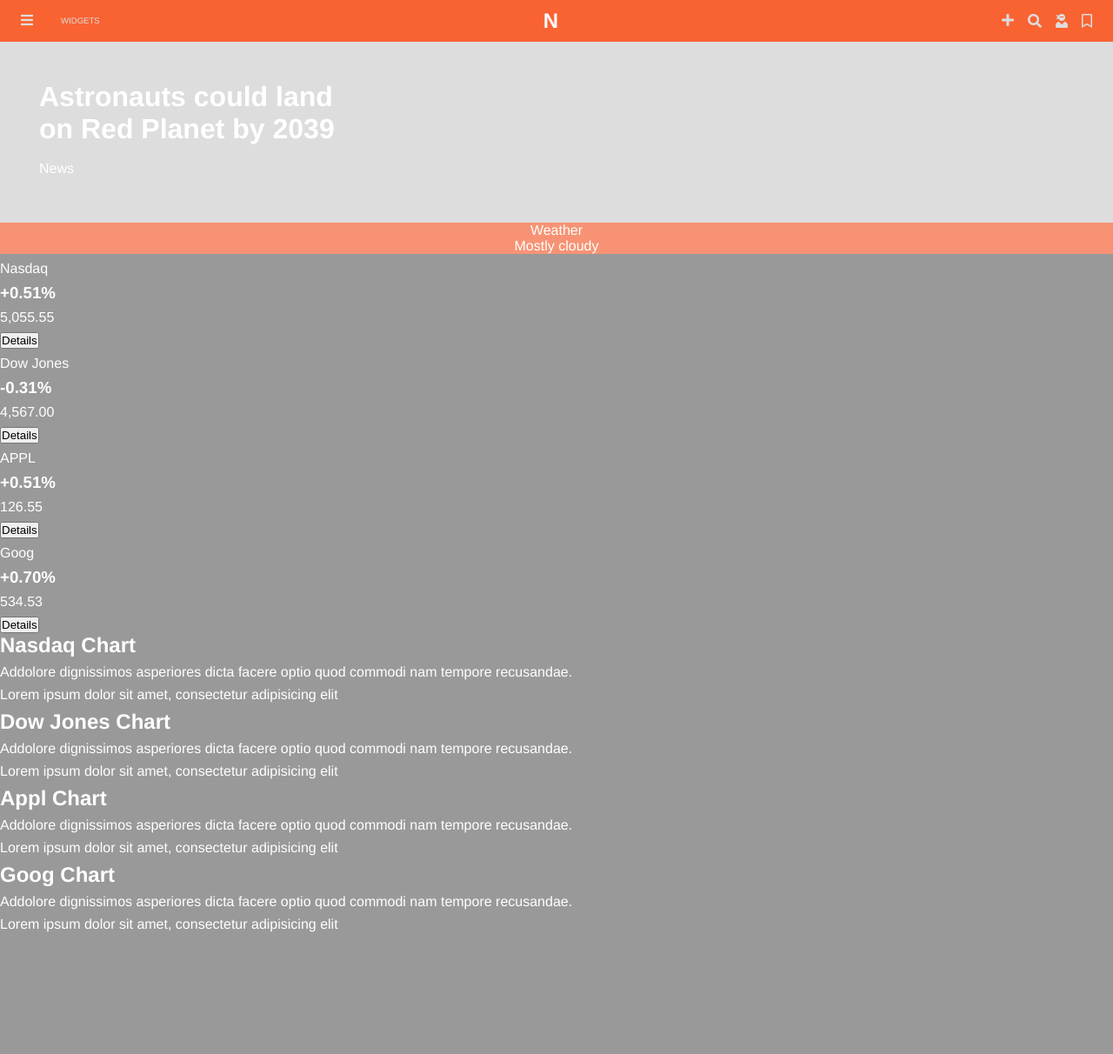
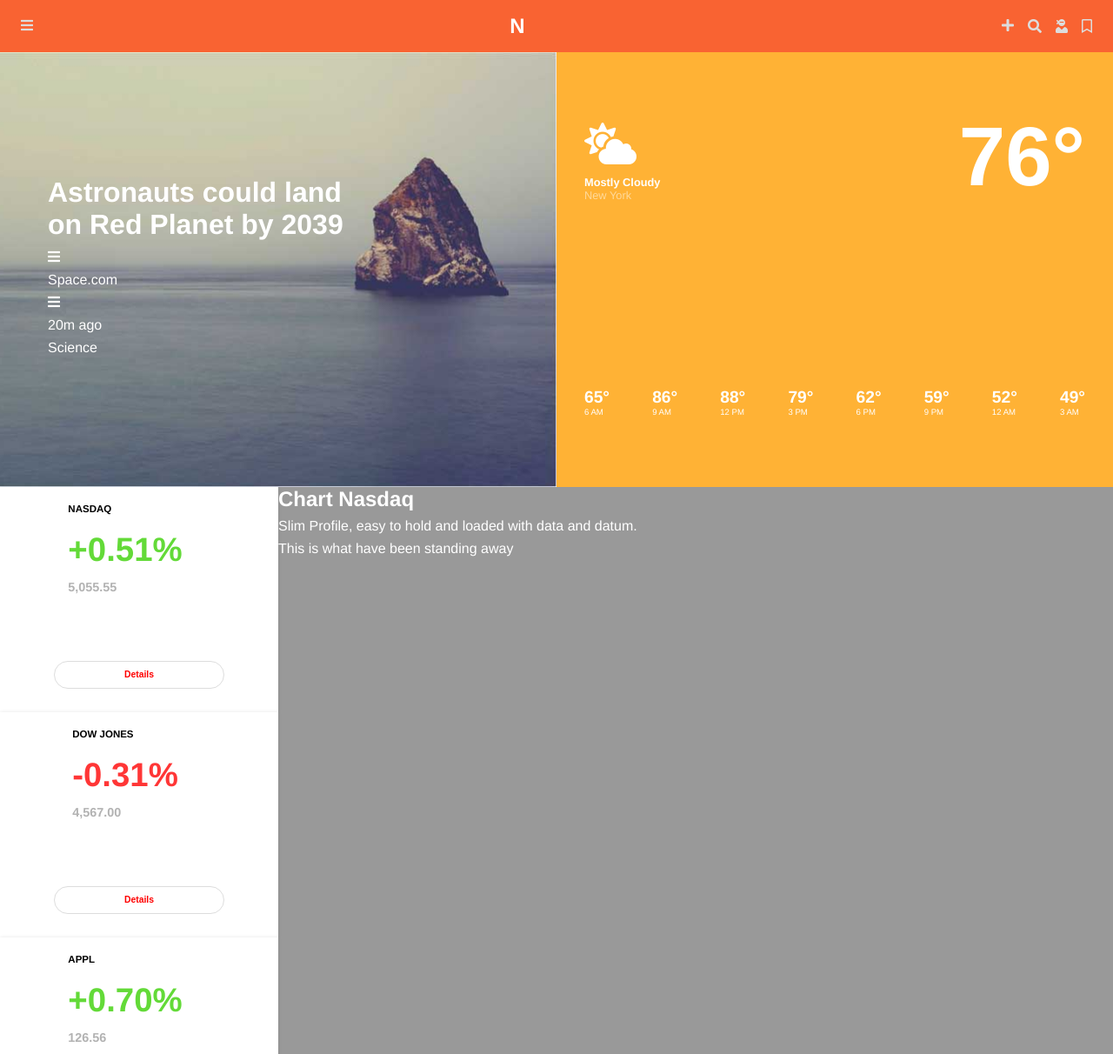
Before and after one commit to amc12/FEGF-test, a plain HTML site: page dashboard.html in a window 1280 px wide. Shown: the top 1212 px of the page at 87% size. Before the commit the page ends 1080 px from the top, so only its background shows below. Drawn offline with Linux system fonts and the light colour scheme.

Commit message:
Friday night commit

```diff
--- a/css/dashboard-styles.css
+++ b/css/dashboard-styles.css
@@ -26,23 +26,22 @@ a {
   text-decoration: none;
 }
 p {
-  margin: 0.5rem 0; /*1rem is equiv of whatever the number of pixels of the fontsize of the root html element: default is 16*/
+  margin: 0.5rem 0;
 }
 img {
   width: 100%;
 }
+
 /* grid-container*/
 
 .grid-container {
   display: grid;
-  min-width: 100vh;
 }
 
 nav.header {
-  display: block;
   background-color: #f96332;
-  height: 3rem;
-  line-height: 3rem;
+  height: 3.75rem;
+  line-height: 3.75rem;
   text-align: center;
   /*box-shadow: 0px 0px 3px 0.3px rgba(41, 41, 41, 0.2);*/
 }
@@ -60,8 +59,8 @@ ul.nav-items {
   font-weight: bold;
   font-size: 1.5rem;
   margin: 0;
-  /*transform: translate(0, -15%);*/
 }
+
 .item i {
   cursor: pointer;
 }
@@ -84,79 +83,203 @@ ul.right-items {
   font-size: 0.6rem;
 }
 
-li .top {
+/* Header widgets*/
+header.widgets {
+  background-color: #ec5e2f;
+  height: 5.6rem;
+  line-height: 5.6rem;
+  text-align: center;
+  /*border-top: 1px solid #ddd;*/
+}
+.widgets p {
+  margin: 0;
+  text-transform: uppercase;
+  font-weight: bold;
+}
+
+.top {
   display: grid;
+  /*min-height: 30rem;*/
   grid-template-columns: 1fr;
 }
+
 .top-news {
-  background: #ddd; /*url(img/Image.jpg);*/
+  background: white url(../img/Image.jpg);
   background-size: cover;
-  padding: 2.5rem;
+  background-position: bottom right;
+  padding: 50px;
   display: flex;
   flex-direction: column;
   align-items: start;
   justify-content: center;
 }
+
 .top-news > * {
   padding: 5px;
 }
-.news-bottom {
+
+.top-weather {
+  background-color: #ffb235;
+  min-height: 15rem;
+  display: grid;
+  align-items: center;
+  justify-items: center;
+}
+
+.top-weather p {
+  margin: 0;
+}
+ul.weather-prognosis {
   display: flex;
   justify-content: space-between;
   align-items: center;
+  min-width: 90%;
+  margin-bottom: 5rem;
+}
+.left i {
+  padding: 0.8rem 0 0.8rem 0;
+}
+.left p {
+  font-size: 0.8rem;
+}
+p.cloudy {
+  font-weight: bold;
+}
+p.city {
+  color: #ffd99a;
 }
 
-.top-weather {
-  background-color: rgba(247, 147, 116, 1);
-  display: grid;
+.right p {
+  font-size: 6rem;
+  font-weight: bold;
+}
+ul.weather-hourly {
+  display: flex;
+  justify-content: space-between;
   align-items: center;
-  justify-items: center;
-  align-content: center;
+  min-width: 90%;
+  padding-bottom: 1rem;
 }
-.top-weather p {
-  margin: 0;
+p.deg {
+  font-weight: bold;
+  font-size: 1.2rem;
 }
-
-.main-cards {
-  display: grid;
-  grid-template-columns: 1fr 1fr;
-}
-.stockcard {
-  background-color: chartreuse;
-  padding: 10px;
-  border: 1px solid white;
-  text-align: center;
-  box-shadow: 0 0 4px rgba(0, 0, 0, 0.1);
-}
-
-ul.weather-hourly {
-  display: grid;
-  /*justify-content: space-between;*/
-  grid-gap: 10px;
-  grid-template-columns: repeat(auto-fit, minmax(100px, 1fr));
-  grid-template-rows: auto;
-}
-li.hour {
-  display: flex;
-  flex-direction: column;
-  align-items: center;
-  color: aquamarine;
-}
-li.hour p {
-  text-transform: uppercase;
+p.hour {
+  font-size: 0.6rem;
 }
 .hour7,
 .hour8 {
   display: none;
 }
+/* Features! */
 
-p.deg {
-  font-size: 1rem;
+.features {
+  display: grid;
+  grid-template-columns: 1fr 1fr;
 }
 
-/* Media queries */
+.feature {
+  display: flex;
+  flex-direction: column;
+  align-items: center;
+  background: white;
+  padding: 10px;
+  border: 1px solid white;
+  box-shadow: 0 0 4px rgba(0, 0, 0, 0.1);
+}
 
-@media (min-width: 760px) {
+.card-header p {
+  text-transform: uppercase;
+  font-size: 0.72rem;
+  font-weight: bold;
+  color: #000;
+  padding-bottom: 0.7rem;
+}
+.card-main h3 {
+  font-size: 2.4rem;
+  font-weight: bold;
+  color: #63da38;
+  padding: 0 2rem 0.3rem 0;
+}
+.card-main p {
+  font-size: 0.9rem;
+  font-weight: bold;
+  color: #b2b2b2;
+}
+.card-main.minus h3 {
+  color: #ff3636;
+}
+.card-btn {
+  width: 66%;
+  margin-top: 4.3rem;
+  color: red;
+  margin-bottom: 1rem;
+  padding: 0.6rem 0;
+  border: 1px solid #ddd;
+  border-radius: 35px;
+  font-size: 0.65rem;
+  font-weight: bold;
+  background-color: rgba(128, 128, 128, 0);
+  cursor: pointer;
+}
+.feature a {
+  z-index: 10;
+}
+
+.tab-feature.is-visible {
+  display: block;
+}
+.tab-feature {
+  display: none;
+}
+
+/* Chart Section */
+
+@media (min-width: 1000px) {
+  .top {
+    grid-template-columns: 1fr 1fr;
+    height: 31.25rem;
+  }
+  .show.item i {
+    display: block;
+  }
+  .widgets {
+    display: none;
+  }
+  .widgets.item p {
+    display: block;
+  }
+  .search.item i {
+    padding: 0 1rem;
+  }
+  .bookmark.show.item i {
+    padding-left: 1rem;
+  }
+  .hour7,
+  .hour8 {
+    display: block;
+  }
+  .container-features-chart {
+    display: grid;
+    grid-template-columns: 1fr 3fr;
+    height: 31.25rem;
+  }
+  .features {
+    grid-template-columns: 1fr;
+  }
+}
+
+@media (max-width: 1000px) and (min-width: 700px) {
+  header.widgets {
+    display: none;
+  }
+  .top-news {
+    display: none;
+  }
+  .top {
+    grid-template-columns: 1fr;
+    min-height: 31rem;
+  }
   .show.item i {
     display: block;
   }
@@ -166,15 +289,20 @@ p.deg {
   .search.item i {
     padding: 0 1rem;
   }
-}
-@media (min-width: 1000px) {
-  .bookmark.show.item {
-    display: block;
-  }
-  .widgets.item p {
-    display: block;
-  }
-  .bookmark.show.item i {
-    padding-left: 1rem;
+
+  .features {
+    grid-template-columns: 1fr 1fr 1fr 1fr;
   }
 }
+
+@media (max-width: 700px) {
+  .top-news {
+    display: none;
+  }
+
+  /* Chart */
+  .chart {
+    /*grid-template-columns: 1fr;*/
+    display: none;
+  }
+}
--- a/dashboard.html
+++ b/dashboard.html
@@ -48,15 +48,12 @@
           </li>
         </ul>
       </nav>
-
+      <header class="widgets">
+        <p>Widgets</p>
+      </header>
       <div class="top">
         <div class="top-news">
-                <h1>Astronauts could land
-                    <br>
-                    on Red Planet by 2039
-                </h1>
-                <p>News</p>
-              <!--<h1>Astronauts could land<br>
+          <h1>Astronauts could land<br>
              on Red Planet by 2039
           </h1>
           <ul class="news-bottom">
@@ -71,141 +68,184 @@
             <li class="tab3">
                 <p>Science</p>
             </li>
-              </ul>-->
+          </ul>
         </div>
         <div class="top-weather">
-                <p class="weather">Weather</p>
-                <p>Mostly cloudy</p>
-                <!--<div class="weather-container">
-
-
-                  <div class="weather-location">
-                      <i class="fas fa-bars header__menu"></i>
-                      <p>Mostly Cloudy</p>
-                      <p>New York</p>
+          <ul class="weather-prognosis">
+            <li class="clouds left">
+              <i class="fas fa-cloud-sun fa-3x"></i>
+              <p class="cloudy">Mostly Cloudy</p>
+              <p class="city">New York</p>
+            </li>
+            <li class="temp right">
+              <p>76&deg</p>
+            </li>
+          </ul>
+          <ul class="weather-hourly">
+            <li class="hours">
+              <p class="deg">65&deg;</p>
+              <p class="hour">6 AM</p>
+            </li>
+            <li class="hours">
+              <p class="deg">86&deg;</p>
+              <p class="hour">9 AM</p>
+            </li>
+            <li class="hours">
+              <p class="deg">88&deg;</p>
+              <p class="hour">12 PM</p>
+            </li>
+            <li class="hours">
+              <p class="deg">79&deg;</p>
+              <p class="hour">3 PM</p>
+            </li>
+            <li class="hours">
+              <p class="deg">62&deg;</p>
+              <p class="hour">6 PM</p>
+            </li>
+            <li class="hours">
+              <p class="deg">59&deg;</p>
+              <p class="hour">9 PM</p>
+            </li>
+            <li class="hour7">
+              <p class="deg">52&deg;</p>
+              <p class="hour">12 AM</p>
+            </li>
+            <li class="hour8">
+              <p class="deg">49&deg;</p>
+              <p class="hour">3 AM</p>
+            </li>
+          </ul>
         </div>
-                  <div class="weather-prognosis">
-                        <ul class="weather-days">
-                          <li>Today</li>
-                          <li>Tomorrow</li>
-                          <li>Week</li>
-                        </ul>
-                        <p>76 deg&deg;rees</p>
-                  </div>
-                  <ul class="weather-hourly">
-                    <li class="hour"><p class="deg">65&deg;</p><p>6 AM</p></li>
-                    <li class="hour"><p class="deg">86&deg;</p><p>9 AM</p></li>
-                    <li class="hour"><p class="deg">88&deg;</p><p>12 PM</p></li>
-                    <li class="hour"><p class="deg">79&deg;</p><p>3 PM</p></li>
-                    <li class="hour"><p class="deg">62&deg;</p><p>6 PM</p></li>
-                    <li class="hour"><p class="deg">59&deg;</p><p>9 PM</p></li>
-                    <li class="hour7"><p class="deg">52&deg;</p><p>12 AM</p></li>
-                    <li class="hour8"><p class="deg">49&deg;</p><p>3 AM</p></li>
-                  </ul>
-                </div> -->
       </div>
 
+      <div class="container-features-chart">
+        <section class="features">
+          <div class="feature">
+            <div class="card-container">
+              <div class="card-header">
+                <a href="#nasdaq" class="toggle">
+                  <p class="nasdaq1">Nasdaq</p>
+                </a>
               </div>
-        <div class="stockcards-charts-container">
-              <section class="features-stockcards">
-                <div class="feature">
-                        <a href="#nasdaq" class="toggle"> <p class="nasdaq1">Nasdaq</p></a>
+              <div class="card-main">
                 <h3>+0.51%</h3>
                 <p>
                   5,055.55
                 </p>
               </div>
-                      <button>Details</button>
+            </div>
+            <button class="card-btn">Details</button>
+          </div>
 
+          <div class="feature">
+            <div class="card-container">
+              <div class="card-header">
+                <a href="#dowjones" class="toggle">
+                  <p class="dowjones1">Dow Jones</p></a
+                >
               </div>
-                <div class="feature">
-                    <a href="#dowjones" class="toggle"> <p class="dowjones1">Dow Jones</p></a>
+              <div class="card-main minus">
                 <h3>-0.31%</h3>
                 <p>
                   4,567.00
                 </p>
-                    <button>Details</button>
-
               </div>
             </div>
+            <button class="card-btn">Details</button>
+          </div>
           <div class="feature">
+            <div class="card-container">
+              <div class="card-header">
                 <a href="#appl" class="toggle"> <p class="appl1">APPL</p></a>
-                    <h3>+0.51%</h3>
+              </div>
+              <div class="card-main">
+                  <h3>+0.70%</h3>
                   <p>
-                      126.55
+                    126.56
                   </p>
-                    <button>Details</button>
-
               </div>
             </div>
+            <button class="card-btn">Details</button>
+          </div>
+
           <div class="feature">
+            <div class="card-container">
+              <div class="card-header">
                   <a href="#goog" class="toggle"> <p class="goog1">Goog</p></a>
-                    <h3>+0.70%</h3>
+              </div>
+              <div class="card-main minus">
+                <h3>-0.31%</h3>
                 <p>
                   534.53
                 </p>
-                    <button>Details</button>
-
               </div>
+            </div>
+            <button class="card-btn">Details</button>
           </div>
         </section>
 
-              <section class="chart-details">
+        <section class="chart">
           <div id="nasdaq" class="tab-feature is-visible">
 
-                      <div class="chart-details">
-                        <h2>Nasdaq Chart</h2>
-                       <p>Addolore dignissimos asperiores dicta facere optio quod commodi nam tempore recusandae.</p>
-                        <p>Lorem ipsum dolor sit amet, consectetur adipisicing elit</p>
+            <div class="chart-nasdaq-details">
+              <h2>Chart Nasdaq</h2>
+              <p>Slim Profile, easy to hold and loaded with data and datum.</p>
+              <p>This is what have been standing away</p>
             </div>
           </div>
 
           <div id="dowjones" class="tab-feature">
-                      <div class="chart-details">
-                            <h2>Dow Jones Chart</h2>
-                            <p>Addolore dignissimos asperiores dicta facere optio quod commodi nam tempore recusandae.</p>
-                            <p>Lorem ipsum dolor sit amet, consectetur adipisicing elit</p>
+
+              <div class="chart-dowjones-details">
+                <h2>Chart Nasdaq</h2>
+                <p>Slim Profile, easy to hold and loaded with data and datum.</p>
+                <p>This is what have been standing away</p>
               </div>
           </div>
           <div id="appl" class="tab-feature">
-                        <div class="chart-details">
-                            <h2>Appl Chart</h2>
-                            <p>Addolore dignissimos asperiores dicta facere optio quod commodi nam tempore recusandae.</p>
-                            <p>Lorem ipsum dolor sit amet, consectetur adipisicing elit</p>
+
+              <div class="chart-appl-details">
+                <h2>Chart Nasdaq</h2>
+                <p>Slim Profile, easy to hold and loaded with data and datum.</p>
+                <p>This is what have been standing away</p>
               </div>
           </div>
+
           <div id="goog" class="tab-feature">
-                        <div class="chart-details">
-                            <h2>Goog Chart</h2>
-                            <p>Addolore dignissimos asperiores dicta facere optio quod commodi nam tempore recusandae.</p>
-                            <p>Lorem ipsum dolor sit amet, consectetur adipisicing elit</p>
+
+                  <div class="chart-goog-details">
+                    <h2>Chart Nasdaq</h2>
+                    <p>Slim Profile, easy to hold and loaded with data and datum.</p>
+                    <p>This is what have been standing away</p>
                   </div>
           </div>
         </section>
       </div>
-        <script>
 
 
+
+
+    <script>
       //show element
       var show = function(elem) {
-            elem.classList.add("is-visible");
+        elem.classList.add('is-visible');
       };
 
       // Hide element
       var hide = function(elem) {
-            elem.classList.remove("is-visible");
+        elem.classList.remove('is-visible');
       };
 
       var toggle = function(elem) {
-            elem.classList.toggle("is-visible");
+        elem.classList.toggle('is-visible');
       };
 
       // Listen for click events
       document.addEventListener(
-            "click",
+        'click',
         function(event) {
           // Make sure clicked element is our toggle
-              if (!event.target.classList.contains("toggle")) return;
+          if (!event.target.classList.contains('toggle')) return;
 
           // Prevent default link behavior
           event.preventDefault();
@@ -213,10 +253,10 @@
           // Get the content
           var content = document.querySelector(event.target.hash);
           if (!content) return;
-              let tabCharts = document.querySelectorAll(".tab-feature");
+          let tabCharts = document.querySelectorAll('.tab-feature');
           console.log(tabCharts);
           for (let i = 0; i < tabCharts.length; i++) {
-                if (tabCharts[i].classList.contains("is-visible"))
+            if (tabCharts[i].classList.contains('is-visible'))
               hide(tabCharts[i]);
           }
           // Toggle the content
```
Lines whose indentation alone changed are shown as unchanged.
